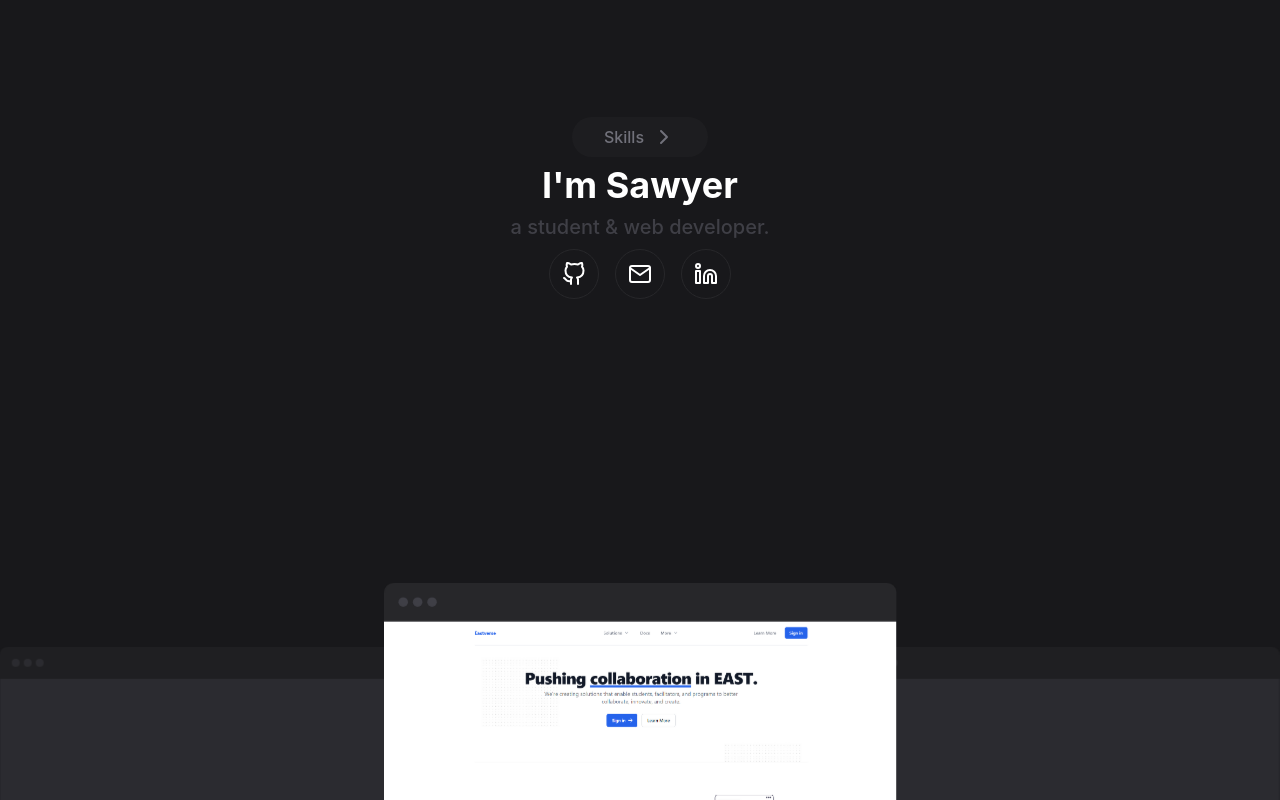
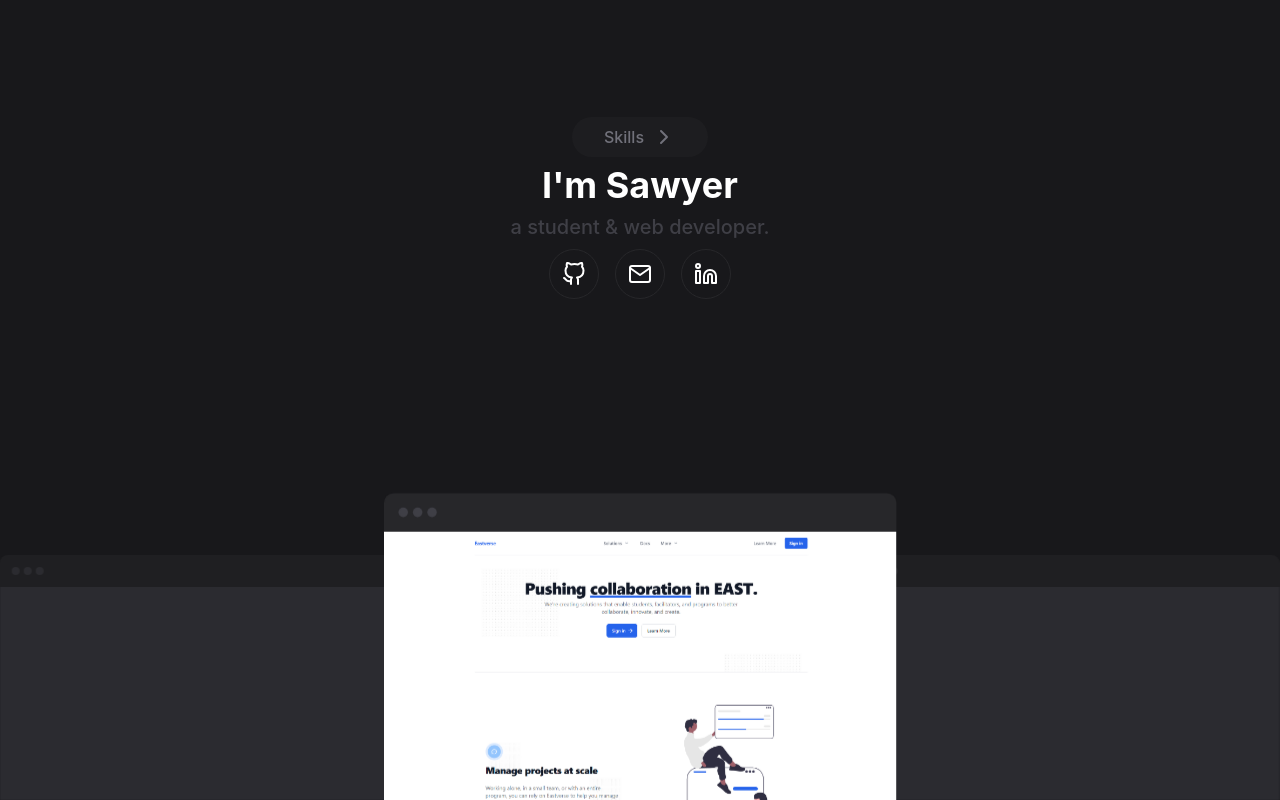
Before and after one commit to sqwyer/portfolio, a Next.js app: page / in a window 1280 px wide. Built offline with nearby package versions, Linux system fonts and the light colour scheme.

Commit message:
Make the responsiveness *better*

```diff
--- a/src/pages/index.tsx
+++ b/src/pages/index.tsx
@@ -63,7 +63,7 @@ const Home: NextPage = () => {
 					</div>
 				</div>
 				<div className="flex-1 hidden lg:block">
-					<div className="relative top-1/6 h-md:top-1/3 h-lg:top-1/5 h-xl:top-2/3">
+					<div className="relative h-full">
 						<Slider />
 					</div>
 				</div>
--- a/src/styles/globals.css
+++ b/src/styles/globals.css
@@ -12,7 +12,24 @@
 
 .swiper {
 	overflow: visible !important;
-	transform: translateY(40%);
+	/* transform: translateZ(0); */
+	height: 100%;
+}
+
+.swiper-wrapper {
+	height: 100%;
+	position: relative;
+}
+
+.swiper-slide {
+	height: 100%;
+	display: flex;
+	flex-direction: column;
+	margin-top: auto;
+}
+
+.swiper-slide *:first-child {
+	margin-top: auto;
 }
 
 .swiper-slide:not(.swiper-slide-active) {
@@ -24,7 +41,7 @@
 }
 
 .swiper-slide.swiper-slide-active {
-	transform: scale(1.2) translateY(-12.4%) !important;
+	transform: scale(1.2) translateY(-8%) translateY(0) !important;
 	z-index: 2;
 	opacity: 1;
 }
```
